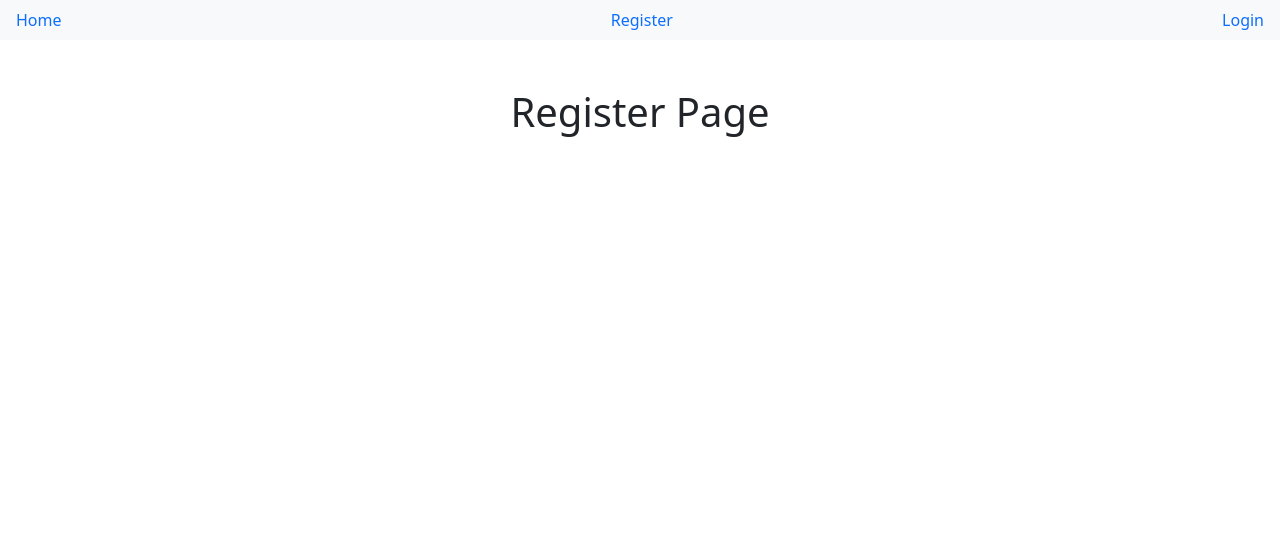
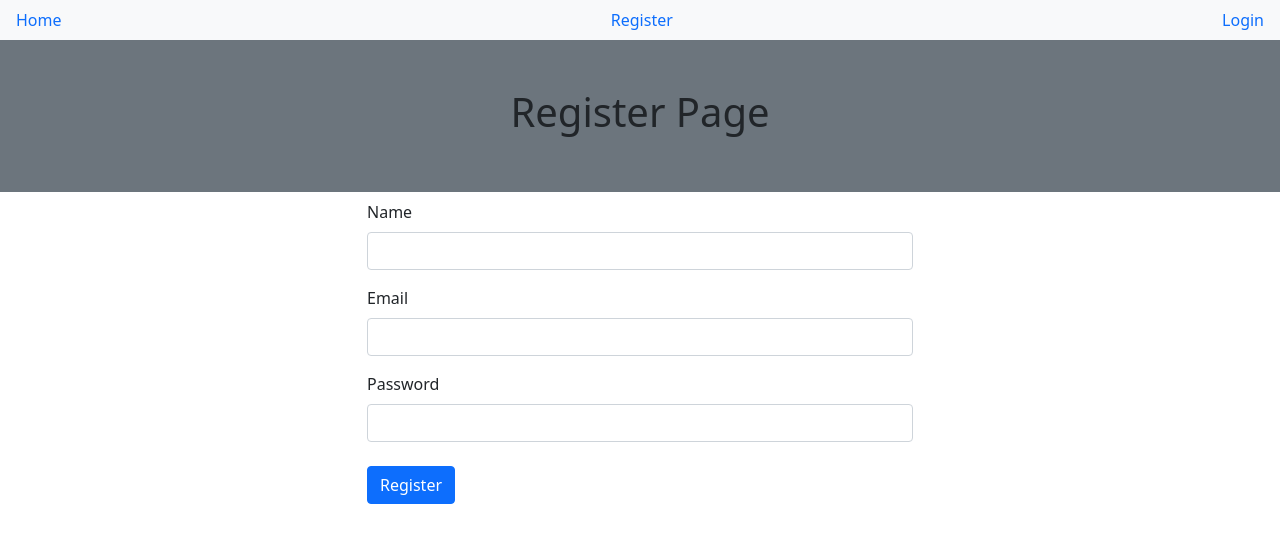
Before and after one commit to Asadullahkhankaimkhani/booking-application, a React (Create React App) app in the folder client/: page /register in a window 1280 px wide. Shown: the top 542 px of the page. Built offline with nearby package versions, Linux system fonts and the light colour scheme.

Commit message:
Register Form

```diff
--- a/client/src/auth/Register.js
+++ b/client/src/auth/Register.js
@@ -1,10 +1,70 @@
 /** @format */
 
-import React from "react";
+import React, { useState } from "react";
 
 const Register = () => {
+  const [name, setName] = useState("");
+  const [email, setEmail] = useState("");
+  const [password, setPassword] = useState("");
+
+  const handleSubmit = (e) => {
+    e.preventDefault();
+    console.table({ name, email, password });
+  };
+
+  const showForm = () => (
+    <form onSubmit={handleSubmit}>
+      <div className="form-group mb-3">
+        <label htmlFor="name" className="form-label">
+          Name
+        </label>
+        <input
+          type="text"
+          name="name"
+          value={name}
+          className="form-control"
+          onChange={(e) => setName(e.target.value)}
+        />
+      </div>
+      <div className="form-group mb-3">
+        <label htmlFor="name" className="form-label">
+          Email
+        </label>
+        <input
+          type="text"
+          name="email"
+          value={email}
+          className="form-control"
+          onChange={(e) => setEmail(e.target.value)}
+        />
+      </div>
+      <div className="form-group mb-3">
+        <label htmlFor="password" className="form-label">
+          Password
+        </label>
+        <input
+          type="password"
+          name="password"
+          value={password}
+          className="form-control"
+          onChange={(e) => setPassword(e.target.value)}
+        />
+      </div>
+      <button className="btn btn-primary mt-2">Register</button>
+    </form>
+  );
+
   return (
-    <div className='container-fluid h1 p-5 text-center'>Register Page</div>
+    <>
+      <div className="container-fluid h1 p-5 bg-secondary text-center">
+        <h1>Register Page</h1>
+      </div>
+      <div className="container">
+        <div className="row">
+          <div className="col-md-6 offset-md-3">{showForm()}</div>
+        </div>
+      </div>
+    </>
   );
 };
 
```
Also changed, not shown: 2 other files (tests, documents, lock files or other folders).
